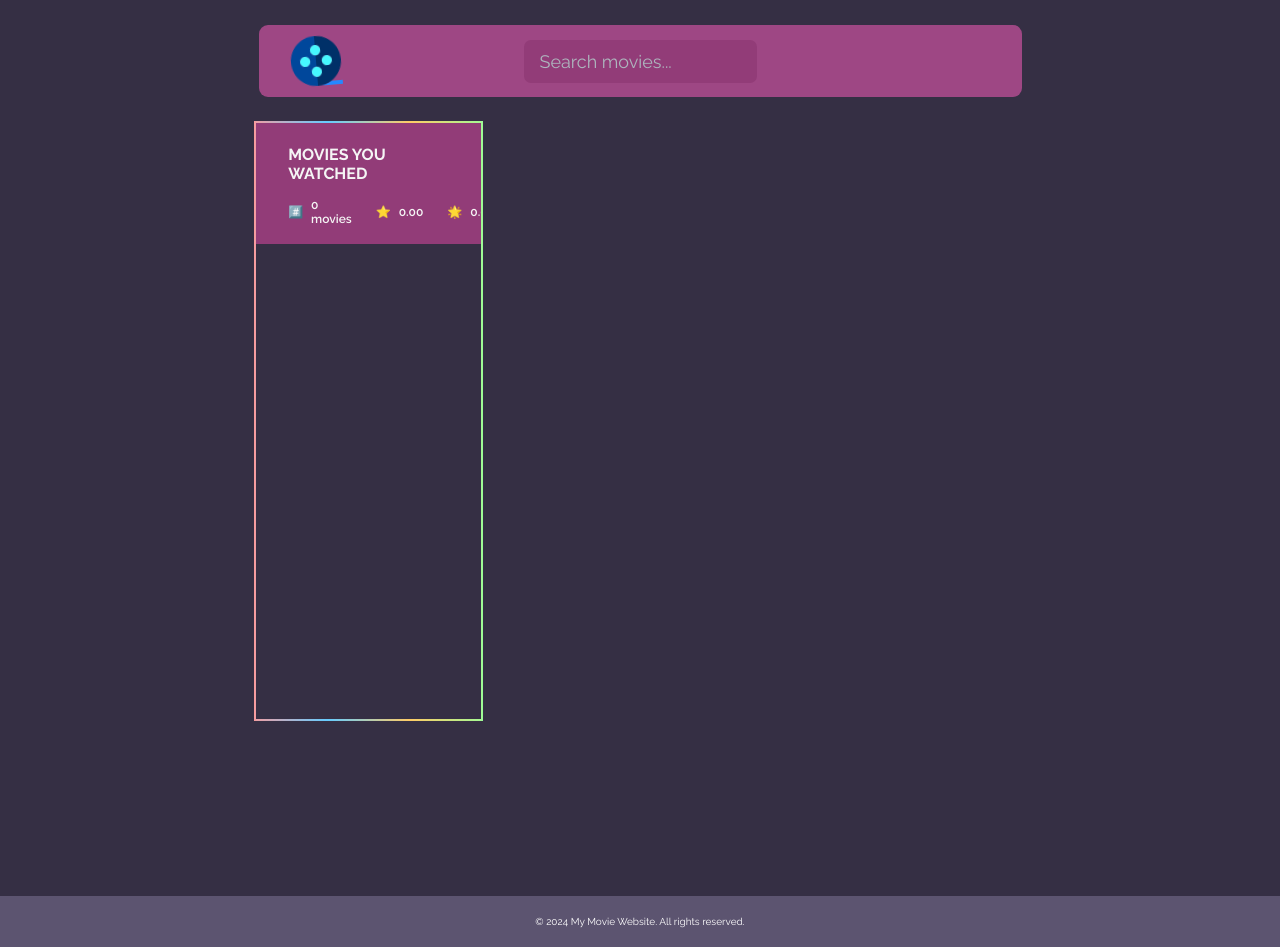
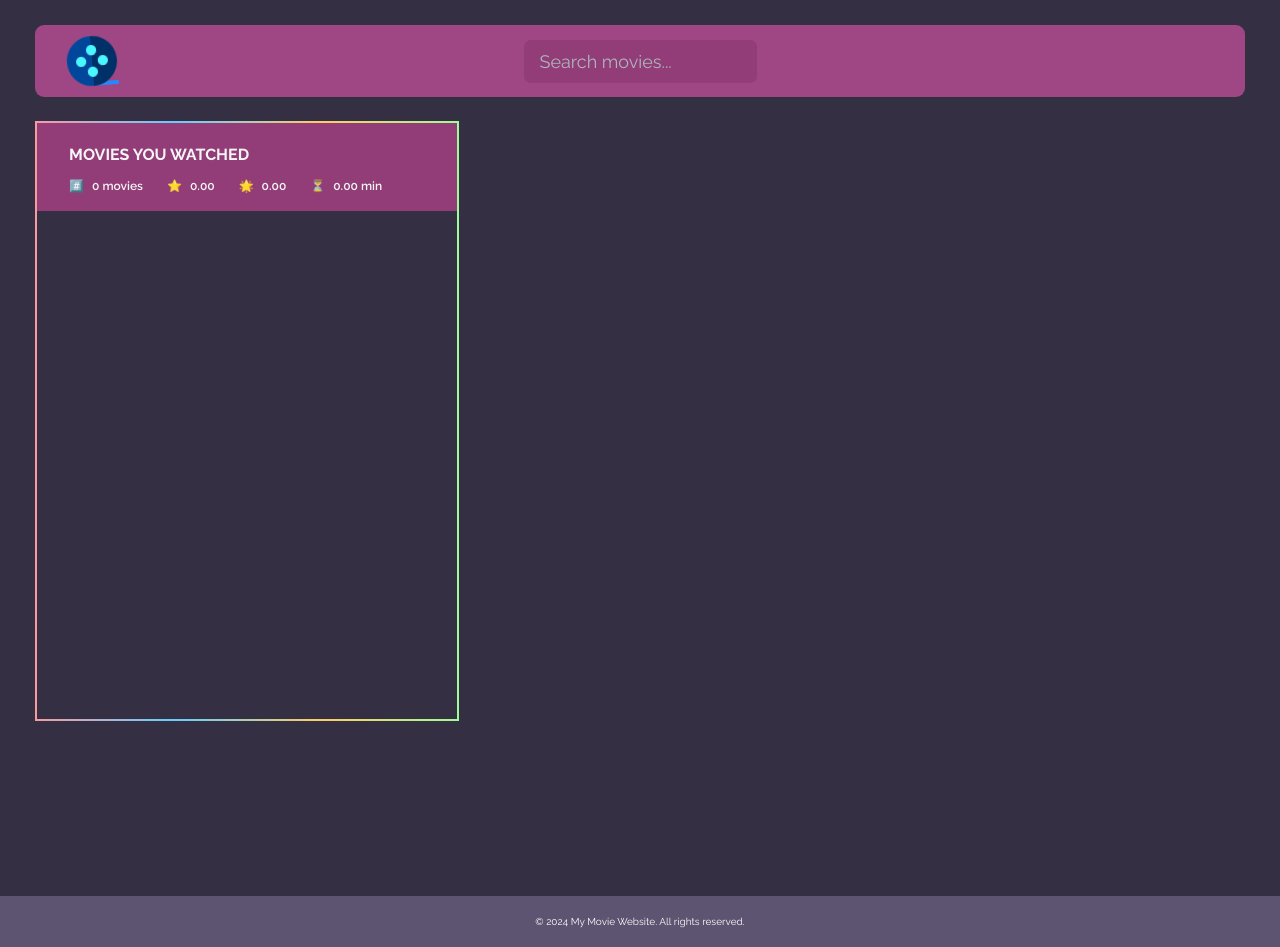
Before and after one commit to hosseinkhoshnevis94/my-movies, a React (Vite) app: page / in a window 1280 px wide. Built offline with nearby package versions, Linux system fonts and the light colour scheme.

Commit message:
fixed container width

```diff
--- a/src/assets/components/Box/box.css
+++ b/src/assets/components/Box/box.css
@@ -18,7 +18,7 @@
   border: 1px solid var(--color-primary)
 }
 .box30 {
-  flex: 0 0 30%;
+  flex: 0 0 35%;
   background-color:transparent ;
   position: sticky;
   top: 2rem;
@@ -27,7 +27,7 @@
 }
 
 .box70 {
-  flex: 0 0 68%;
+  flex: 0 0 63%;
   border: none;
 
 }
--- a/src/assets/components/Footer/Footer.css
+++ b/src/assets/components/Footer/Footer.css
@@ -9,6 +9,6 @@
   }
 
   .footer-content {
-    max-width: 1200px; /* Limit width of content */
+    /* max-width: 1200px;  */
     margin: 0 auto; /* Center content */
   }
--- a/src/index.css
+++ b/src/index.css
@@ -52,7 +52,7 @@ body {
   border-radius: 10px;
 }
 .container{
-  max-width: 1260px;
+    width: 1260px;
     margin: 0 auto;
     padding: 2.5rem;
 }
```
